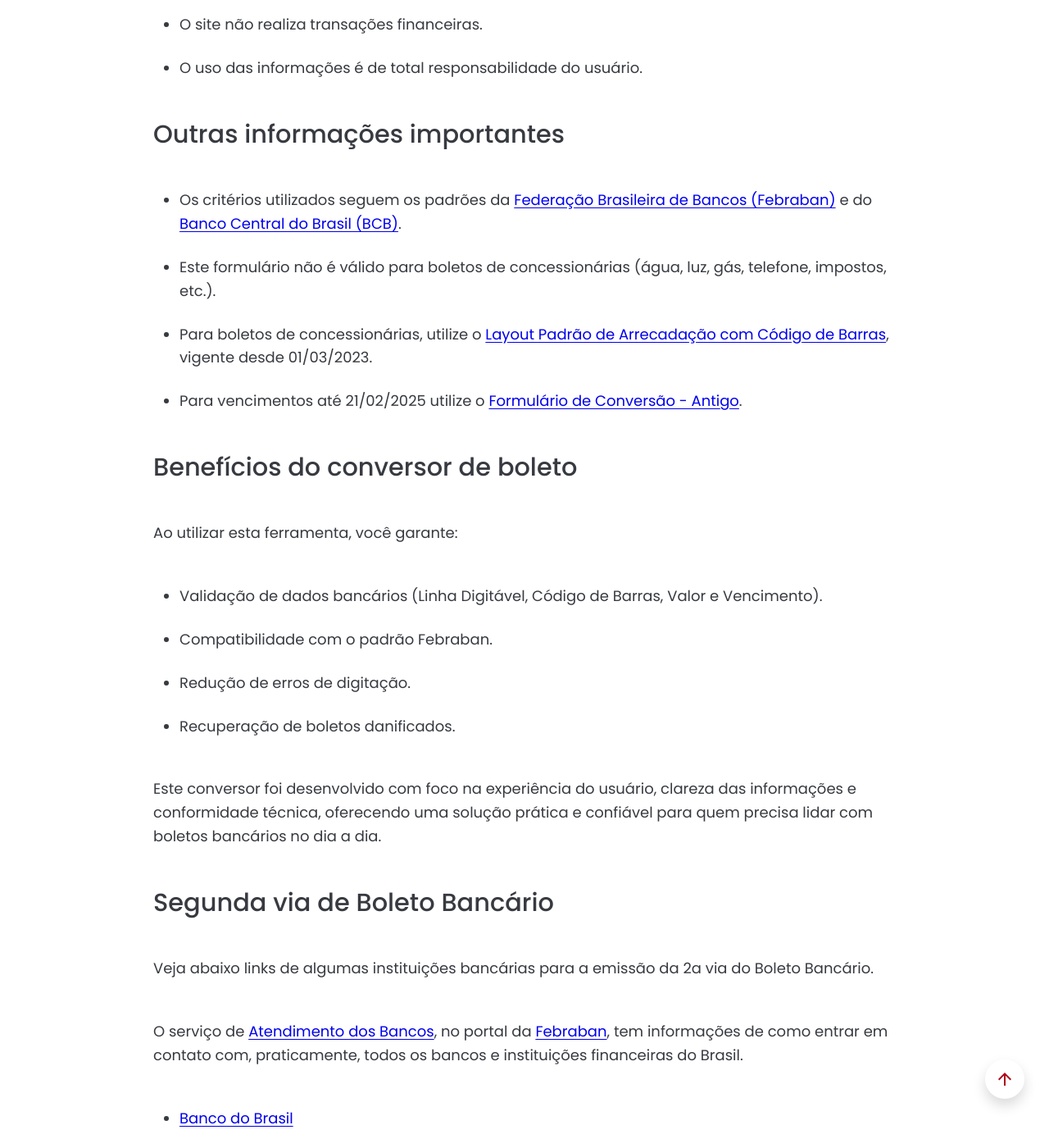
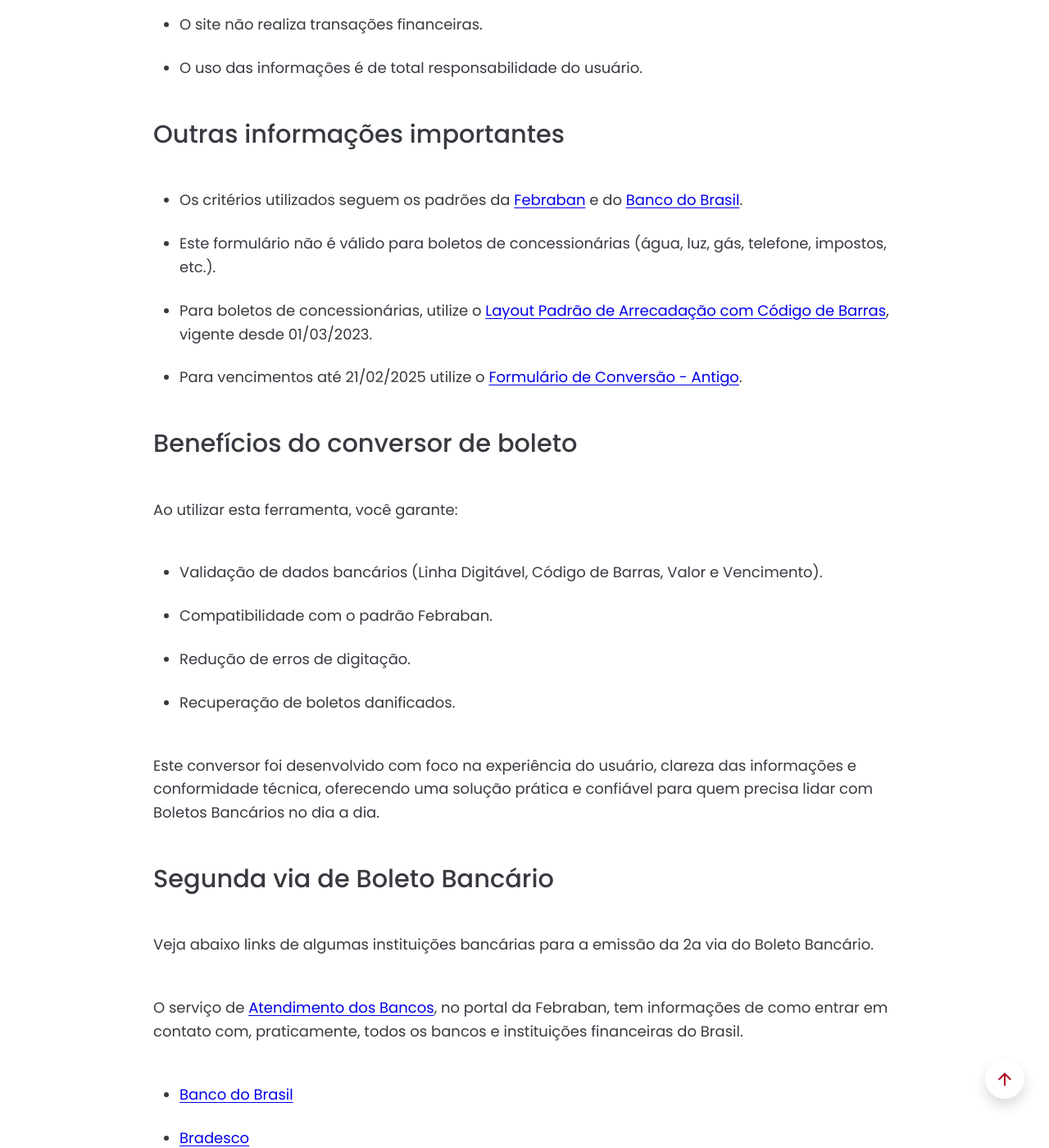
Before and after one commit to Sergio-Damm/boletobancario, a Jekyll site: the page built from pages/formulario-conversao/index.html, in a window 1280 px wide and 1400 px high, scrolled down 6013 px. Shown: the whole window at 82% size. Built offline with Jekyll 4.4.1, drawn with Linux system fonts in a browser that asks for light colours; some of the changed text lies outside the part shown.

Commit message:
text revision home form and linha digitavel

```diff
--- a/js/main.js
+++ b/js/main.js
@@ -169,7 +169,7 @@
     carregarFeed({
         listaId: 'lista3',
         loadingId: 'loading3',
-        rss: 'https://www.infomoney.com.br/feed/',
+        rss: 'https://www.infomoney.com.br/economia/feed/',
         nome: 'Infomoney',
         letras: 'IM'
     });
@@ -183,4 +183,5 @@
         letras: 'CO',
         filtroPaywall: true
     });
+
 });
--- a/pages/formulario-conversao/index.html
+++ b/pages/formulario-conversao/index.html
@@ -189,7 +189,7 @@
 						<p class="mb-5">Este formulário online foi desenvolvido para facilitar a conversão da Linha Digitável de um Boleto Bancário em Código de Barras, e também o processo inverso, permitindo a conferência de dados e a recuperação de informações, especialmente quando o boleto está danificado, ilegível ou precisa ser inserido manualmente em sistemas bancários, sempre seguindo rigorosamente os padrões definidos pela Febraban.</p>
 
 					<h2 class="h2-title-content mb-5">Para que serve o formulário de conversão de boleto?</h2>
-						<p class="mb-5">O formulário converte os números de um boleto bancário — conhecidos como a <a class="link-externo" href="/linha-digitavel/" title="Link para a página Linha Digitável">Linha Digitável</a> — em sua representação gráfica, o Código de Barras, e realiza o processo inverso quando necessário.</p>
+						<p class="mb-5">O formulário converte os números de um Boleto Bancário — conhecidos como a <a class="link-externo" href="/linha-digitavel/">Linha Digitável</a> — em sua representação gráfica, o Código de Barras, e realiza o processo inverso quando necessário.</p>
 						<p class="mb-5">Essa conversão facilita:</p>
 							<ul class="mb-5">
   								<li class="mb-4">O pagamento manual de boletos em caixas eletrônicos e aplicativos bancários.</li>
@@ -249,18 +249,18 @@
 					<h2 class="h2-title-content mb-5">Como converter o Código de Barras em Linha Digitável</h2>
 							<ul class="mb-5">
   								<li class="mb-4">Clique dentro do campo "<span class="fw-semibold">Informe aqui o Código de Barras</span>".</li>
-  								<li class="mb-4">Escaneie o Código de Barras com um leitor óptico (<a class="link-externo" href="https://amzn.to/4gSl8mL" rel="noreferrer" target="_blank" title="Link para o site da Amazon.com.br">scanner</a>) ou digite os 44 dígitos.</li>
+  								<li class="mb-4">Escaneie o Código de Barras com um leitor óptico (<a class="link-externo" href="https://amzn.to/4gSl8mL" rel="noreferrer" target="_blank">scanner</a>) ou digite os 44 dígitos.</li>
   								<li class="mb-4">Clique em "<span class="fw-semibold">Calcular a Linha Digitável</span>".</li>
   								<li class="mb-4">O sistema exibirá a Linha Digitável completa (47 números).</li>
 							</ul>
 
-					<h2 class="h2-title-content mb-5">Perguntas frequentes sobre boleto bancário</h2>
+					<h2 class="h2-title-content mb-5">Perguntas frequentes sobre Boleto Bancário</h2>
 						<p class="fw-semibold mb-2"><span class="fw-semibold">É possível pagar um boleto apenas com a Linha Digitável?</span></p>
 						<p class="mb-5">Sim. A Linha Digitável contém todas as informações necessárias para pagamento manual.</p>
 						<p class="fw-semibold mb-2"><span class="fw-semibold">O Código de Barras e a Linha Digitável possuem os mesmos dados?</span></p>
 						<p class="mb-5">Sim. Ambos representam exatamente as mesmas informações do boleto, apenas em formatos diferentes.</p>
 						<p class="fw-semibold mb-2"><span class="fw-semibold">Este conversor funciona para qualquer tipo de boleto?</span></p>
-						<p class="mb-5">Este formulário é válido apenas para <span class="fw-semibold">boletos bancários padrão Febraban</span>, utilizados para pagamento de produtos e serviços.</p>
+						<p class="mb-5">Este formulário é válido apenas para <span class="fw-semibold">Boletos Bancários padrão Febraban</span>, utilizados para pagamento de produtos e serviços.</p>
 						<p class="fw-semibold mb-2"><span class="fw-semibold">O site armazena os dados informados?</span></p>
 						<p class="mb-5">Não. Nenhuma informação digitada é armazenada, registrada ou compartilhada.</p>
 
@@ -282,7 +282,7 @@
 
 					<h2 class="h2-title-content mb-5">Outras informações importantes</h2>
 						<ul class="mb-5">
-  							<li class="mb-4">Os critérios utilizados seguem os padrões da <a class="link-externo" href="https://cmsarquivos.febraban.org.br/Arquivos/documentos/PDF/Conven%C3%A7%C3%A3o%20da%20Cobran%C3%A7a%20-%2005_02_2021_f.pdf" rel="nofollow noopener noreferrer" target="_blank">Federação Brasileira de Bancos (Febraban)</a> e do <a class="link-externo" href="https://cmsarquivos.febraban.org.br/Arquivos/documentos/PDF/Conven%C3%A7%C3%A3o%20da%20Cobran%C3%A7a%20-%2005_02_2021_f.pdf" rel="nofollow noopener noreferrer" target="_blank">Banco Central do Brasil (BCB)</a>.</li>
+  							<li class="mb-4">Os critérios utilizados seguem os padrões da <a class="link-externo" href="https://cmsarquivos.febraban.org.br/Arquivos/documentos/PDF/Layout%20padrao%20CNAB240%20V%2010%2011%20-%2021_08_2023.pdf" rel="nofollow noopener noreferrer" target="_blank">Febraban</a> e do <a class="link-externo" href="https://www.bb.com.br/docs/pub/emp/empl/dwn/Doc5175Bloqueto.pdf" rel="nofollow noopener noreferrer" target="_blank">Banco do Brasil</a>.</li>
   							<li class="mb-4">Este formulário não é válido para boletos de concessionárias (água, luz, gás, telefone, impostos, etc.).</li>
   							<li class="mb-4">Para boletos de concessionárias, utilize o <a class="link-externo" href="https://cmsarquivos.febraban.org.br/Arquivos/documentos/PDF/Layout%20-%20C%C3%B3digo%20de%20Barras%20-%20Vers%C3%A3o%207%20-%2001_03_2023_mn.pdf" rel="nofollow noopener noreferrer" target="_blank">Layout Padrão de Arrecadação com Código de Barras</a>, vigente desde 01/03/2023.</li>
 							<li class="mb-4">Para vencimentos até 21/02/2025 utilize o <a class="link-externo" href="/formulario-antigo/">Formulário de Conversão - Antigo</a>.</li>
@@ -297,19 +297,19 @@
   								<li class="mb-4">Recuperação de boletos danificados.</li>
 							</ul>
 
-						<p class="mb-5">Este conversor foi desenvolvido com foco na experiência do usuário, clareza das informações e conformidade técnica, oferecendo uma solução prática e confiável para quem precisa lidar com boletos bancários no dia a dia.</p>
+						<p class="mb-5">Este conversor foi desenvolvido com foco na experiência do usuário, clareza das informações e conformidade técnica, oferecendo uma solução prática e confiável para quem precisa lidar com Boletos Bancários no dia a dia.</p>
 				</div>
 
 				<div class="mb-5">
 					<h2 class="h2-title-content mb-5">Segunda via de Boleto Bancário</h2>
 						<p class="mb-5">Veja abaixo links de algumas instituições bancárias para a emissão da 2a via do Boleto Bancário.</p>
-						<p class="mb-0">O serviço de <a class="link-externo" href="https://portal.febraban.org.br/AtendimentoBancos" target="_blank" rel="nofollow noopener noreferrer">Atendimento dos Bancos</a>, no portal da <a class="link-externo" href="https://portal.febraban.org.br/?idioma=pt-br" target="_blank" rel="nofollow noopener noreferrer">Febraban</a>, tem informações de como entrar em contato com, praticamente, todos os bancos e instituições financeiras do Brasil.</p>
+						<p class="mb-0">O serviço de <a class="link-externo" href="https://portal.febraban.org.br/AtendimentoBancos" target="_blank" rel="nofollow noopener noreferrer">Atendimento dos Bancos</a>, no portal da Febraban, tem informações de como entrar em contato com, praticamente, todos os bancos e instituições financeiras do Brasil.</p>
 				</div>
 
 				<div class="mb-5">
 					<ul>
 						<li class="mb-4"><a class="link-externo" rel="nofollow" target="_blank" rel="nofollow noopener noreferrer"
- href="https://www.bb.com.br/site/pra-voce/contas/todos-os-produtos-e-servicos/">Banco do Brasil</a></li>
+ href="https://boleto.apps.bb.com.br/segunda-via">Banco do Brasil</a></li>
      			 		<li class="mb-4"><a class="link-externo" rel="nofollow" target="_blank" rel="nofollow noopener noreferrer"
  href="https://banco.bradesco/html/classic/produtos-servicos/mais-produtos-servicos/segunda-via-boleto.shtm">Bradesco</a></li>
 						<li class="mb-4"><a class="link-externo" rel="nofollow" target="_blank" rel="nofollow noopener noreferrer"
```
Also changed, not shown: index.html (+7 -5 lines), 3 other files.
